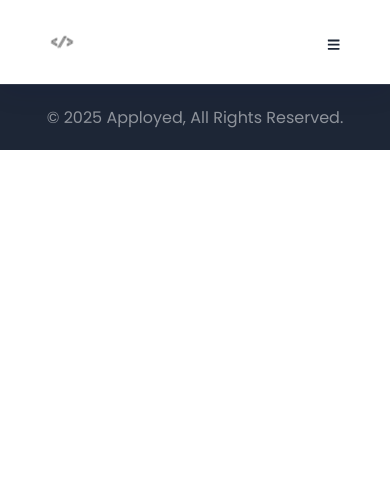
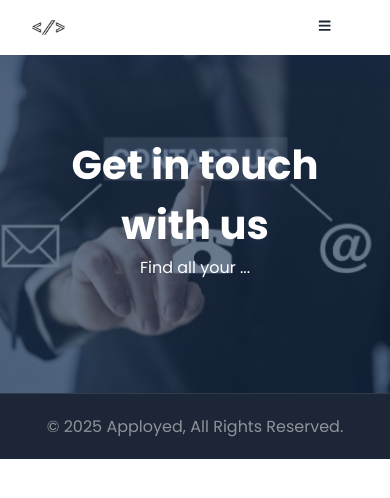
Before and after one commit to mokhutso-dev/codeployed, a React (Create React App) app: page /contact in a window 390 px wide. Shown: the top 498 px of the page. Built offline with nearby package versions, Linux system fonts and the light colour scheme.

Commit message:
update/nav bar

```diff
--- a/src/App.css
+++ b/src/App.css
@@ -30,7 +30,7 @@ ul {
   list-style-type: none;
 }
 
-button {
+/* button {
   border-radius: 5px;
   padding: 10px;
   background: #fff;
@@ -43,7 +43,7 @@ button {
 }
 button i {
   margin-right: 5px;
-}
+} */
 .heading {
   text-align: center;
   width: 60%;
@@ -166,7 +166,7 @@ h4 {
   margin-bottom: 80px;
 }
 
-@media screen and (max-width: 768px) {
+/* @media screen and (max-width: 768px) {
   .heading h1 {
     font-weight: 600;
     font-size: 25px;
@@ -179,11 +179,6 @@ h4 {
   .grid5 {
     grid-template-columns: repeat(2, 1fr);
   }
-  /* .grid4 {
-    grid-template-columns: repeat(2, 1fr);
-    grid-gap: 10px;
-  } */
-
   .grid3 {
     grid-template-columns: repeat(1, 1fr);
   }
@@ -233,4 +228,4 @@ h4 {
     align-items: center;
     text-align: center;
   }
-}
+} */
--- /dev/null
+++ b/src/components/common/Back.jsx
@@ -0,0 +1,18 @@
+import React from "react"
+import './back.css'
+
+const Back = ({ name, title, cover }) => {
+  return (
+    <>
+      <div className='back'>
+        <div className='container'>
+          <h1>{name}</h1>
+          <span>{title}</span>
+        </div>
+        <img src={cover} alt='' />
+      </div>
+    </>
+  )
+}
+
+export default Back
--- /dev/null
+++ b/src/components/common/back.css
@@ -0,0 +1,5 @@
+.back img {
+    width: 100%;
+    height: 100%;
+    cursor: pointer;
+}
--- a/src/components/common/header/Header.jsx
+++ b/src/components/common/header/Header.jsx
@@ -13,7 +13,7 @@ const Header = () => {
   return (
     <>
       <header>
-        <div className="container flex">
+        <div className="nav-bar">
             <div className="logo">
               <img src={logo} alt="" />
             </div>
--- a/src/components/common/header/header.css
+++ b/src/components/common/header/header.css
@@ -1,4 +1,4 @@
-header {
+/* header {
     background-color: #fff;
     height: 10vh;
     box-shadow: 0 5px 30px rgb(0 22 84 / 10%);
@@ -7,8 +7,8 @@ header {
     position: sticky;
     top: 0;
     z-index: 99999;
-}
-header img {
+} */
+/* header img {
     height: 10vh;
 }
 header a {
@@ -17,33 +17,137 @@ header a {
     font-weight: 500;
     text-decoration: none;
     color: var(--bg-dark);
-}
+} */
 /* header a:hover{
     color: var(--bg-red);
 } */
+
+
+header {
+    background-color: #fff;
+    box-shadow: 0 5px 30px rgb(0 22 84 / 10%);
+    /* align-content: center;
+    justify-content: center; */
+    position: sticky;
+    top: 0;
+    z-index: 99999;
+}
+
+
 header .toggle {
     display: none;
 }
 header .nav-toggle {
     display: none;
 }
-.toggle button {
-    padding: 17px 30px;
+
+.nav-bar{
+    margin-top: 0;
+    height: 70px;
+    display: flex;
+    justify-content: space-between;
+    /* align-items: center; */
+
 }
+.logo{
+    width: 25%;
+
+    display: flex;
+    justify-content: center;
+    align-items: center;
+}
+.logo img{
+    width: 65px;
+    height: 100%;
+}
+.nav{
+    display: flex;
+    width: 50%;
+    text-decoration: none;
+    justify-content: center;
+    align-items: center;
+    transition: all 4s;
+}
+.nav a{
+    color: inherit;
+    text-decoration: none;
+    height: 50%;
+    display: flex;
+    margin: auto 0;
+    /* padding:2px 5px; */
+    padding: 10px;
+    /* transition: 0.5s; */
+    font-weight: 500;
+}
+.nav a:hover{
+    color: var(--bg-grey-light);
+    /* transition: all .7s;
+    padding: 3px;
+    background: var(--bg-dark);
+    border-radius: 15px;
+    padding: 10px; */
+}
+.apply{
+    width: 25%;
+    display: flex;
+    justify-content: center;
+    align-items: center;
+}
+.apply img{
+    width: 55px;
+    height: 90%;
+}
+/* .dropdown-content {
+display: none;
+position: absolute;
+top:4rem;
+right: 0;
+background-color: #e8e6e6;
+min-width: 160px;
+box-shadow: 0px 8px 16px 0px rgba(0,0,0,0.2);
+z-index: 1;
+}
+.dropdown-content a {
+color: rgb(23, 22, 22);
+padding: 12px 16px;
+text-decoration: none;
+display: block;
+}
+.dropdown-content a:hover {
+    background-color: #ddd;
+}
+.nav-auth-cont:hover .dropdown-content {
+    display: block;
+} */
+
 
 /* Responsiveness  */
 
 @media screen and (max-width: 768px) {
+
     header .apply,
     header .nav .flex {
         display: none;
     }
-    header img{
-        padding: 20px;
-    }
 
     header .toggle {
         display: block;
+    }
+    .toggle{
+        width: 25%;
+        display: flex;
+        justify-content: end;
+        align-items: end;
+    }
+    .toggle button{
+        width: 65px;
+        height: 100%;
+        padding: 17px 17px;
+        background: none;
+        border: none;
+        color: var(--bg-dark);
+        cursor: pointer;
+        font-weight: bold;
     }
     header .small {
         position: absolute;
@@ -52,10 +156,18 @@ header .nav-toggle {
         width: 100%;
         background-color: var(--bg-grey-light);
         padding: 20px;
+        color: #fff;
     }
     header li a {
         display: inline-block;
         margin-bottom: 20px;
         color: #fff;
     }
+    .nav a:hover{
+        background: none;
+        color: var(--bg-dark);
+    }
+    .nav-bar{
+        height: 55px;
+    }
 }
--- /dev/null
+++ b/src/components/contact/Contact.jsx
@@ -0,0 +1,15 @@
+import React from 'react'
+import Back from '../common/Back'
+import img from '../images/contact.jpg'
+
+function Contact() {
+  return (
+    <>
+      <section className="contact">
+        <Back name="Get in touch with us" title='Find all your ...' cover={img} />
+      </section>
+    </>
+  )
+}
+
+export default Contact
--- a/src/components/data/Data.js
+++ b/src/components/data/Data.js
@@ -15,4 +15,8 @@ export const nav = [
         text: "Contact",
         path: "/contact"
     },
+    {
+        text: "FAQ",
+        path: "/faq"
+    },
 ]
--- a/src/components/pages/Pages.jsx
+++ b/src/components/pages/Pages.jsx
@@ -3,7 +3,7 @@ import { BrowserRouter as Router , Routes, Route} from "react-router-dom";
 
 import Header from "../common/header/Header"
 import Footer from "../common/footer/Footer"
-import Home from "../home/Home"
+import Contact from '../contact/Contact';
 
 function Pages() {
   return (
@@ -12,7 +12,7 @@ function Pages() {
       <Header/>
         <Routes>
           {/* <Route exact path='/' Component={Home} /> */}
-          {/* <Route exact path='/about' Component={Home} /> */}
+          <Route exact path='/contact' Component={Contact} />
         </Routes>
       <Footer/>
     </Router>
```
Also changed, not shown: src/components/contact/contact.css (added), src/components/images/contact.jpg (added).
